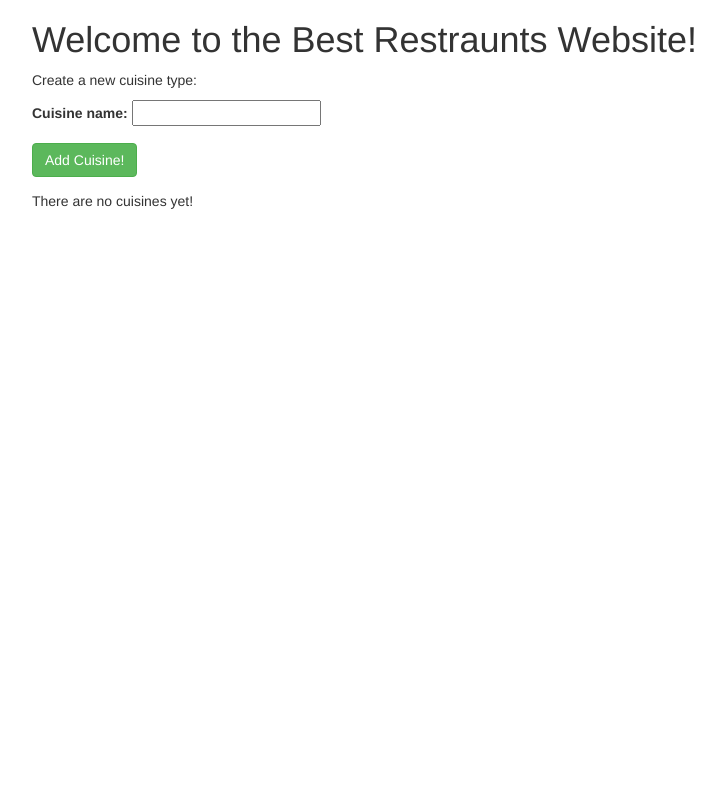
After one commit to imattice/best_restaurant, a PHP site: template views/index.html.twig in a window 1280 px wide. The commit adds this page. Shown: the whole page, without its empty margins (38-763 px from the left). Run offline with PHP 8.4, Linux system fonts and the light colour scheme; the template is opened without the code that fills it, so the values that code supplies are empty; some libraries are stand-ins or nearby versions.

Commit message:
add index.html.twig file to project folder.

```diff
--- a/app/app.php
+++ b/app/app.php
@@ -39,7 +39,7 @@
         $name = $_POST['name'];
         $cuisine = Cuisine::find($id);
         $cuisine->update($name);
-        return $app['twig']->render('cuisine.html.twig', array('cuisine' => $cuisine, 'restaurants' => $cuisine->getRestaurants()));
+        return $app['twig']->render('cuisines.html.twig', array('cuisine' => $cuisine, 'restaurants' => $cuisine->getRestaurants()));
 
     });
 
--- /dev/null
+++ b/views/index.html.twig
@@ -0,0 +1,32 @@
+<html>
+    <head>
+        <link rel='stylesheet' href='https://maxcdn.bootstrapcdn.com/bootstrap/3.3.5/css/bootstrap.min.css'>
+        <title>Best Restaurants</title>
+    </head>
+    <body>
+        <div class="container">
+            <h1>Welcome to the Best Restraunts Website!</h1>
+
+            <p>Create a new cuisine type:</p>
+
+            <form action="/cuisines" method="post">
+                <div class="form-group">
+                    <label for="name">Cuisine name:</label>
+                    <input id="name" name="name" type="text" required>
+                </div>
+                <button type="submit" class="btn btn-success">Add Cuisine!</button>
+            </form>
+
+            {% if cuisine is not empty %}
+                <p>Here are all the cuisines:</p>
+                <ul>
+                    {% for cuisine in cuisines %}
+                    <li><a href="/cuisines/{{ cuisines.getId }}">{{ cuisines.getName }}</a></li>
+                    {% endfor%}
+                </ul>
+            {% else %}
+                <p>There are no cuisines yet!</p>
+            {% endif %}
+        </div>
+    </body>
+</html>
```
